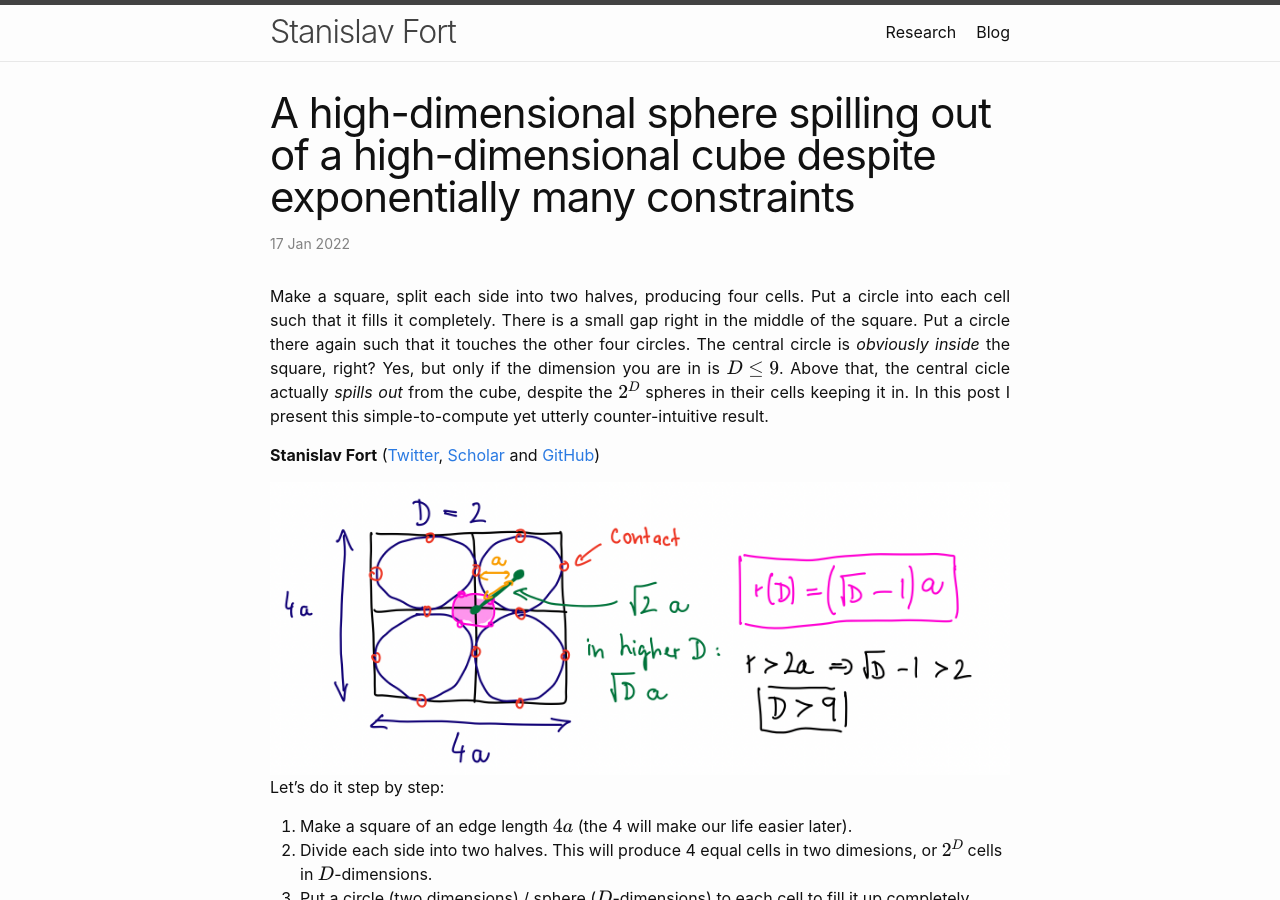
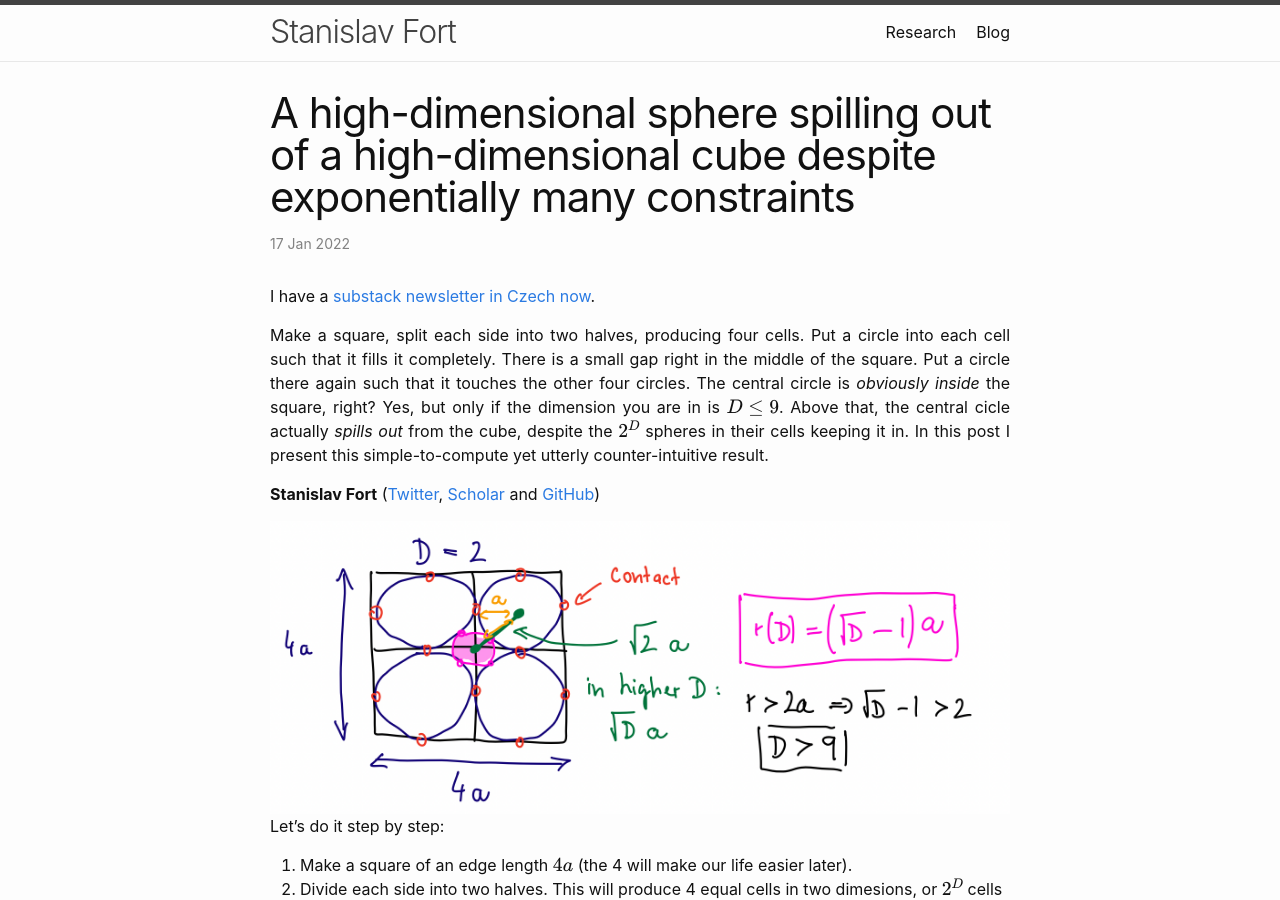
Before and after one commit to stanislavfort/stanislavfort.github.io, a Jekyll site: the page built from _posts/math/2022-01-17-sphere-spilling-out.md, in a window 1280 px wide and 900 px high. Built offline with Jekyll 4.4.1, drawn with Linux system fonts in a browser that asks for light colours; formulas are drawn with MathJax 3.

Commit message:
Update 2022-01-17-sphere-spilling-out.md
adding a link to substack

```diff
--- a/_posts/math/2022-01-17-sphere-spilling-out.md
+++ b/_posts/math/2022-01-17-sphere-spilling-out.md
@@ -3,6 +3,7 @@ title: "A high-dimensional sphere spilling out of a high-dimensional cube despit
 
 
 ---
+I have a [substack newsletter in Czech now](https://stanislavfort.substack.com/).
 
 Make a square, split each side into two halves, producing four cells. Put a circle into each cell such that it fills it completely. There is a small gap right in the middle of the square. Put a circle there again such that it touches the other four circles. The central circle is *obviously inside* the square, right? Yes, but only if the dimension you are in is $D\le9$. Above that, the central cicle actually *spills out* from the cube, despite the $2^D$ spheres in their cells keeping it in. In this post I present this simple-to-compute yet utterly counter-intuitive result.
 
```
